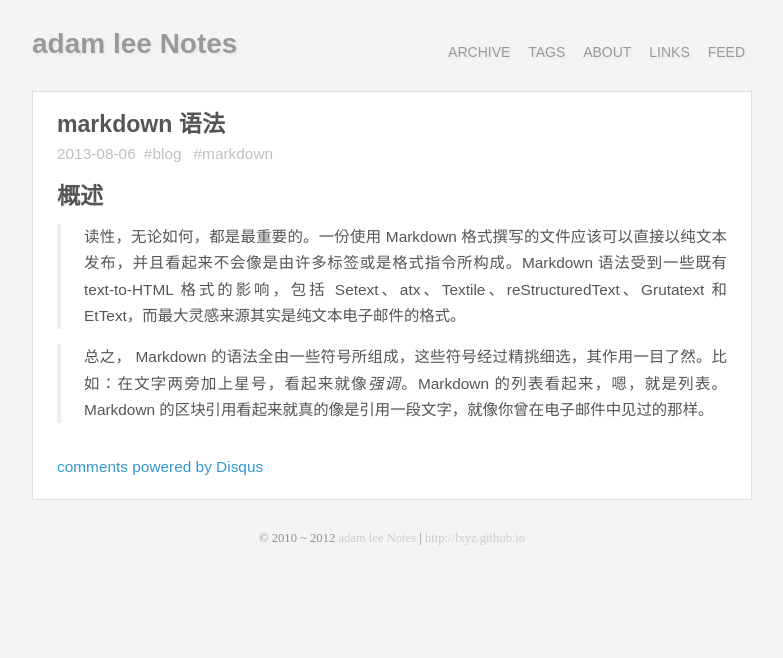
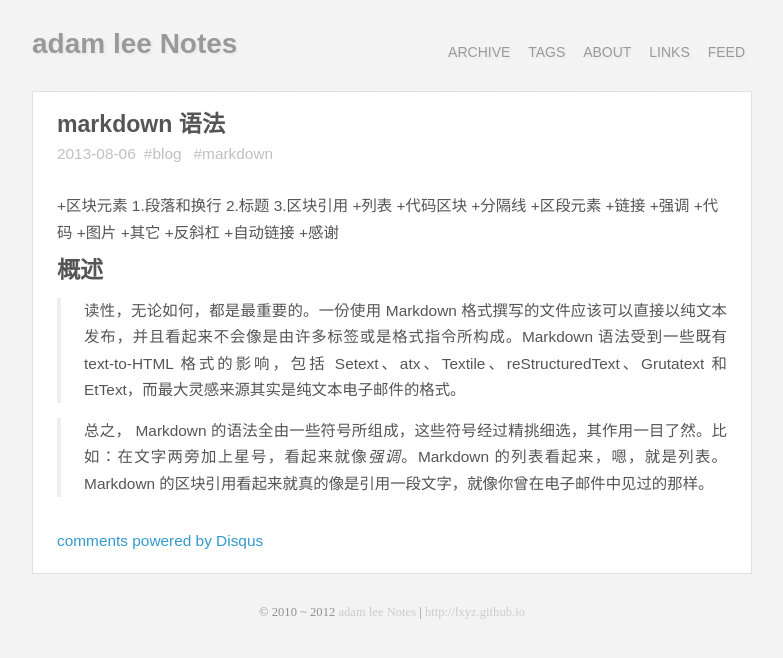
Before and after one commit to sapolang/lxyz.github.com, a Jekyll site: the page built from _posts/2013-08-06-markdown.md, in a window 1280 px wide. Shown: the top 658 px of the page, without its empty margins (248-1031 px from the left). Built offline with Jekyll 4.4.1, drawn with Linux system fonts in a browser that asks for light colours; some web fonts are replaced; Markdown is read by kramdown in place of the engine named in the settings; comment, search, counter and statistics services are not loaded.

Commit message:
markdown

```diff
--- a/_posts/2013-08-06-markdown.md
+++ b/_posts/2013-08-06-markdown.md
@@ -6,6 +6,22 @@ tags:
  - markdown
 ---
 
++区块元素
+   1.段落和换行
+   2.标题
+   3.区块引用
++列表
++代码区块
++分隔线
++区段元素
++链接
++强调
++代码
++图片
++其它
++反斜杠
++自动链接
++感谢
 ##概述
 >读性，无论如何，都是最重要的。一份使用 Markdown 格式撰写的文件应该可以直接以纯文本发布，并且看起来不会像是由许多标签或是格式指令所构成。Markdown 语法受到一些既有 text-to-HTML 格式的影响，包括 Setext、atx、Textile、reStructuredText、Grutatext 和 EtText，而最大灵感来源其实是纯文本电子邮件的格式。
 
```
